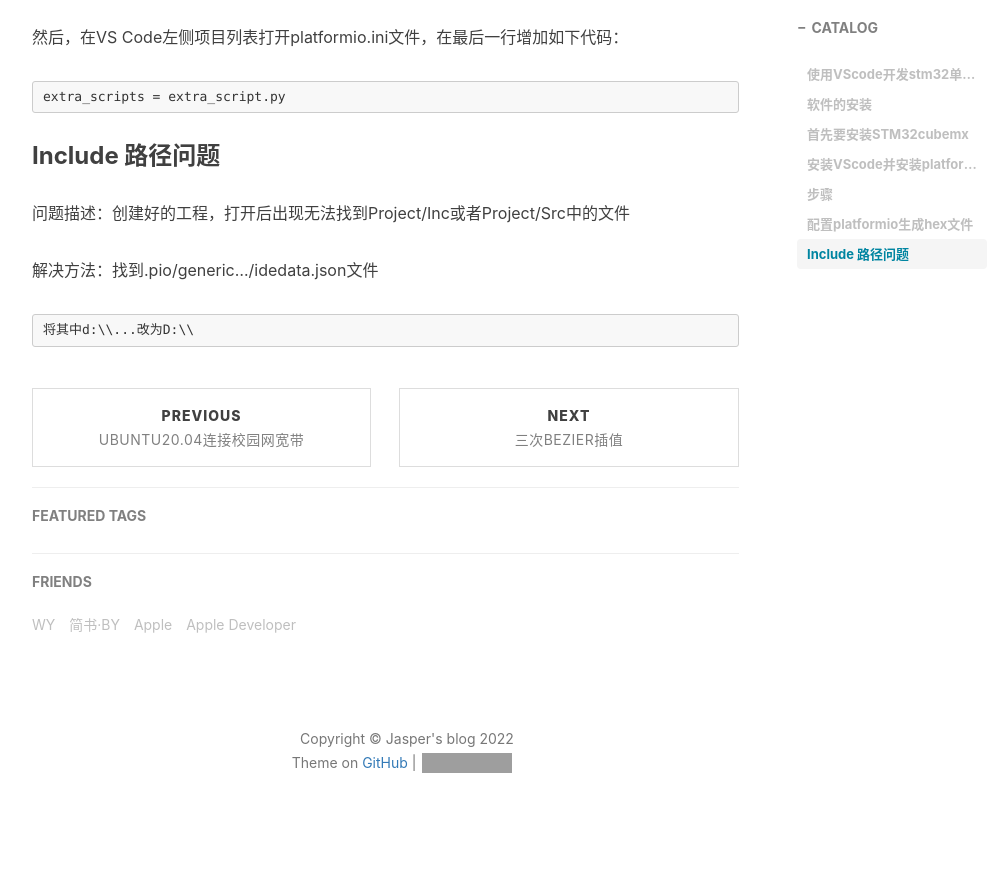
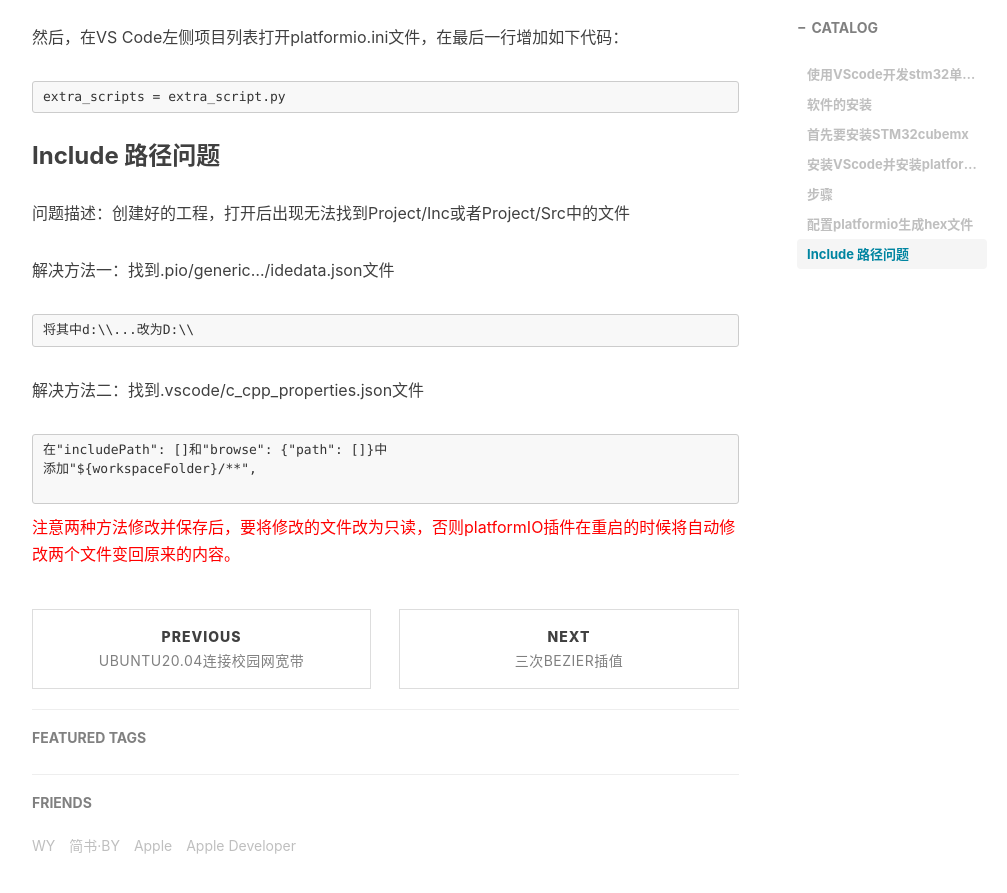
Before and after one commit to liurishan/liurishan.github.io, a Jekyll site: the page built from _posts/2020-09-30-使用stm32cubemx和platformIO开发stm32单片机-2020.md, in a window 1280 px wide and 900 px high, scrolled down 2354 px. Shown: the top 893 px of the window, without its empty margins (233-1240 px from the left). Built offline with Jekyll 4.4.1, drawn with Linux system fonts in a browser that asks for light colours; nearby versions of some CDN libraries; comment, search, counter and statistics services are not loaded; before the commit the page ends 3221 px from its top, so only the background shows below that; grey boxes are pictures that could not be loaded.

Commit message:
add tips

```diff
--- a/_posts/2020-09-30-使用stm32cubemx和platformIO开发stm32单片机-2020.md
+++ b/_posts/2020-09-30-使用stm32cubemx和platformIO开发stm32单片机-2020.md
@@ -71,7 +71,16 @@ extra_scripts = extra_script.py
 ### Include 路径问题
 问题描述：创建好的工程，打开后出现无法找到Project/Inc或者Project/Src中的文件
 
-解决方法：找到.pio/generic.../idedata.json文件
+解决方法一：找到.pio/generic.../idedata.json文件
 ~~~
 将其中d:\\...改为D:\\
 ~~~
+
+解决方法二：找到.vscode/c_cpp_properties.json文件
+~~~
+在"includePath": []和"browse": {"path": []}中
+添加"${workspaceFolder}/**",
+
+~~~
+
+<font color="red">注意两种方法修改并保存后，要将修改的文件改为只读，否则platformIO插件在重启的时候将自动修改两个文件变回原来的内容。</font>
```
